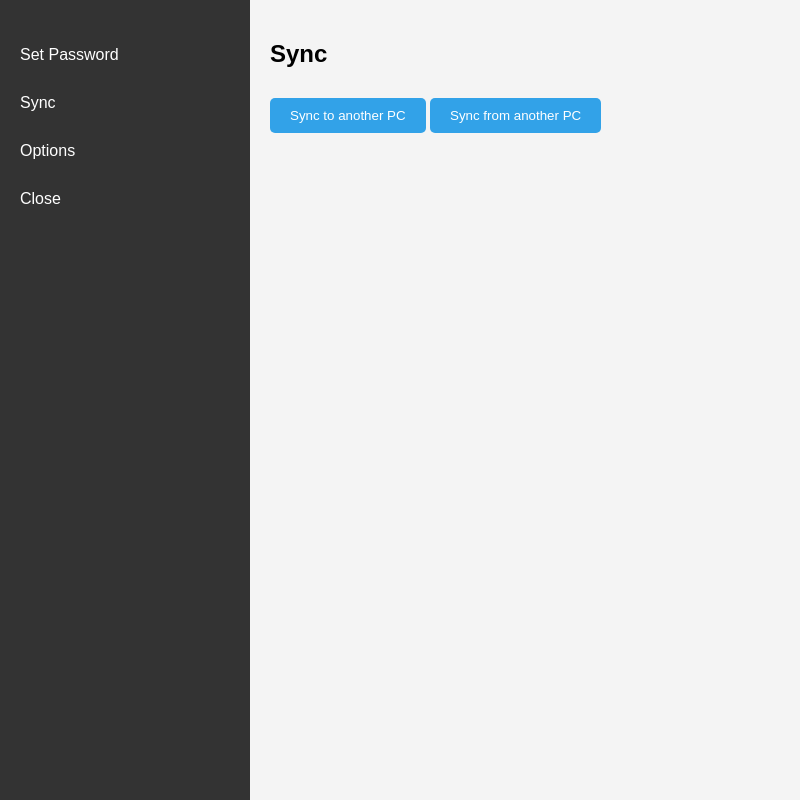
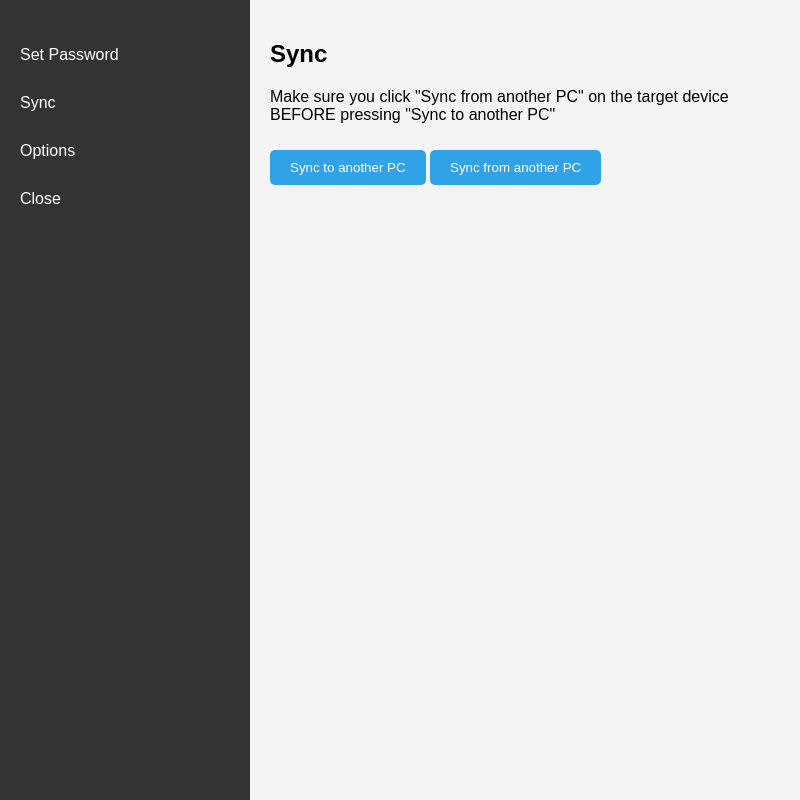
Before and after one commit to xytrux/passpocket, an Electron app: page index.html in a window 800 px wide. Both pictures are taken after a click on the link "Sync". Drawn offline with Linux system fonts and the light colour scheme.

Commit message:
add warning

```diff
--- a/index.html
+++ b/index.html
@@ -187,6 +187,7 @@
             <div id="sync" class="page">
                 <h2>Sync</h2>
                 <!-- sync button get get ready for syncing to a device, when you click it it starts a 2m countdown -->
+                <p>Make sure you click "Sync from another PC" on the target device BEFORE pressing "Sync to another PC"</p>
                 <button onclick="sync()">Sync to another PC</button>
                 <progress
                     id="syncProgress"
```
